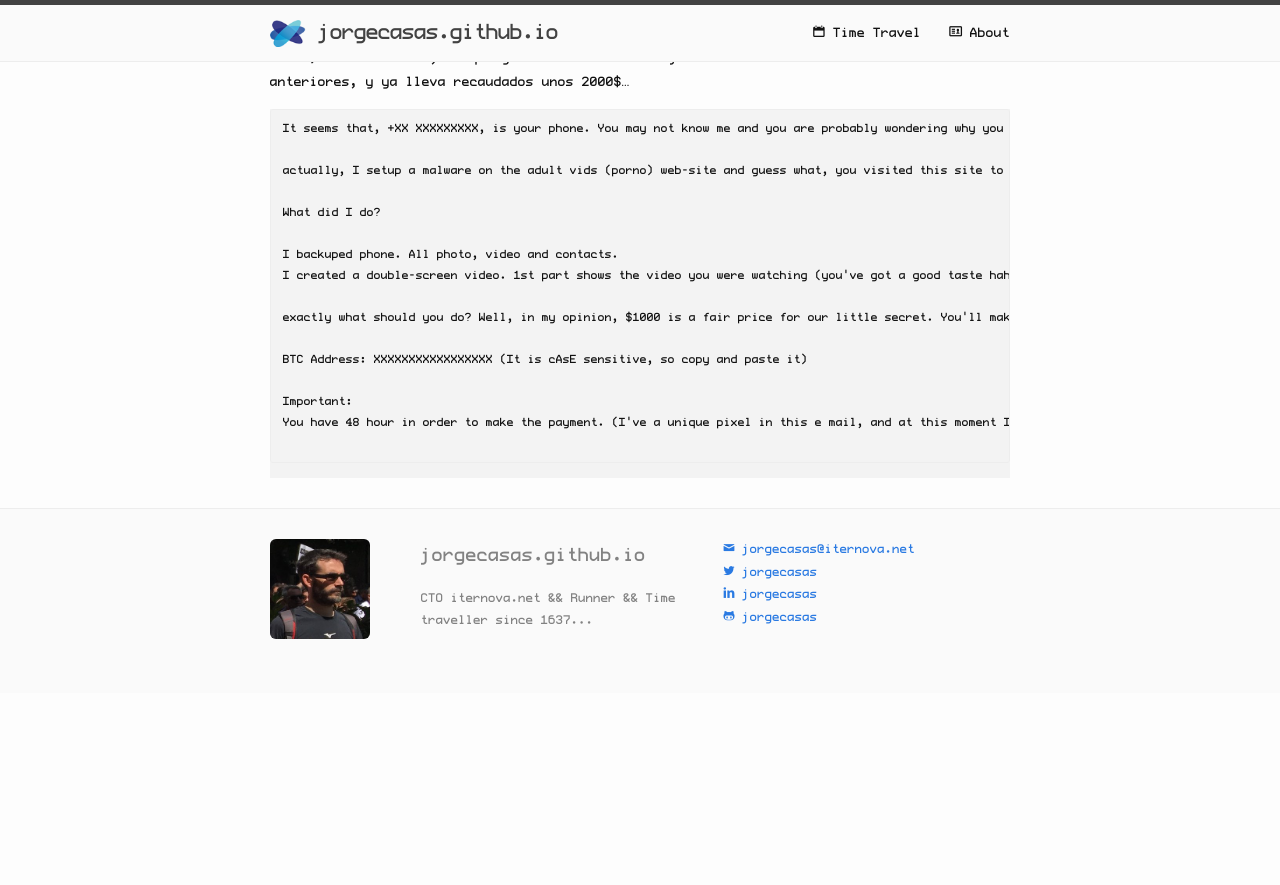
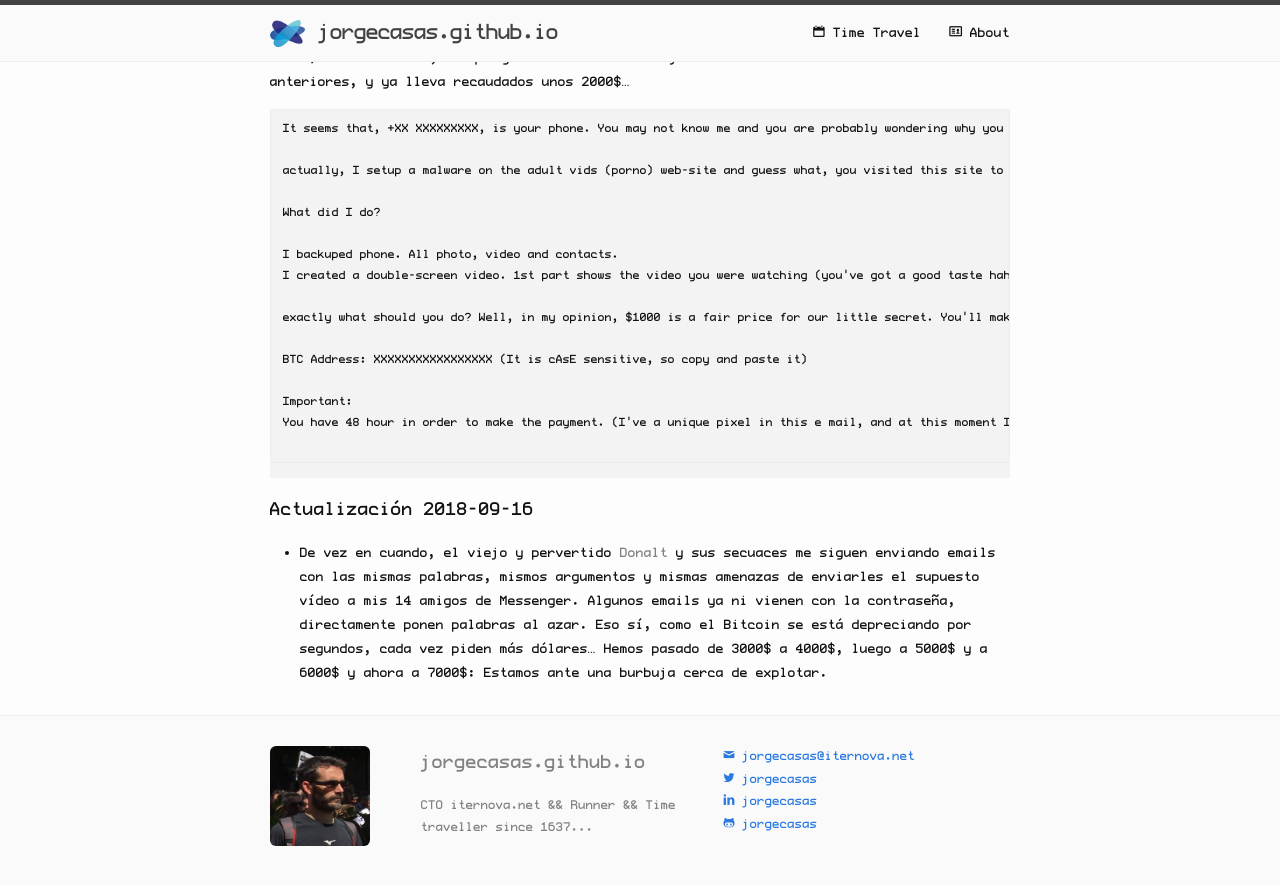
Before and after one commit to jorgecasas/jorgecasas.github.io, a Jekyll site: the page built from _posts/2018-07-11-scam-bitcon-and-sex-tapes.md, in a window 1280 px wide and 900 px high, scrolled down 4529 px. Shown: the top 885 px of the window. Built offline with Jekyll 4.4.1, drawn with Linux system fonts in a browser that asks for light colours; comment, search, counter and statistics services are not loaded; before the commit the page ends 5222 px from its top, so only the background shows below that.

Commit message:
Updated post-scam-bitcoin with last data

````diff
--- a/_config.yml
+++ b/_config.yml
@@ -47,7 +47,6 @@ permalink: /:year/:month/:day/:title
 share: true
 
 # Gems >> gem install GEM >> gem update
-#gems: ['jekyll-twitter-plugin']
 gems: ['jekyll-paginate','jekyll-seo-tag']
 
 # Plugin - sitemap
--- a/_posts/2018-07-11-scam-bitcon-and-sex-tapes.md
+++ b/_posts/2018-07-11-scam-bitcon-and-sex-tapes.md
@@ -138,3 +138,7 @@ Important:
 You have 48 hour in order to make the payment. (I've a unique pixel in this e mail, and at this moment I know that you have read through this email message). If I do not get the BitCoins, I will certainly send out your video recording to all of your contacts including relatives, coworkers, and so on. Having said that, if I receive the payment, I'll destroy the video immidiately. If you need evidence, reply with "Yes!" and I will certainly send out your video recording to your 6 contacts. It is a non-negotiable offer, that being said don't waste my personal time and yours by responding to this message.
 
 ```
+
+## Actualización 2018-09-16
+
+* De vez en cuando, el viejo y pervertido _Donalt_ y sus secuaces me siguen enviando emails con las mismas palabras, mismos argumentos y mismas amenazas de enviarles el supuesto vídeo a mis 14 amigos de Messenger. Algunos emails ya ni vienen con la contraseña, directamente ponen palabras al azar. Eso sí, como el Bitcoin se está depreciando por segundos, cada vez piden más dólares... Hemos pasado de 3000$ a 4000$, luego a 5000$ y a 6000$ y ahora a 7000$: Estamos ante una burbuja cerca de explotar.
````
